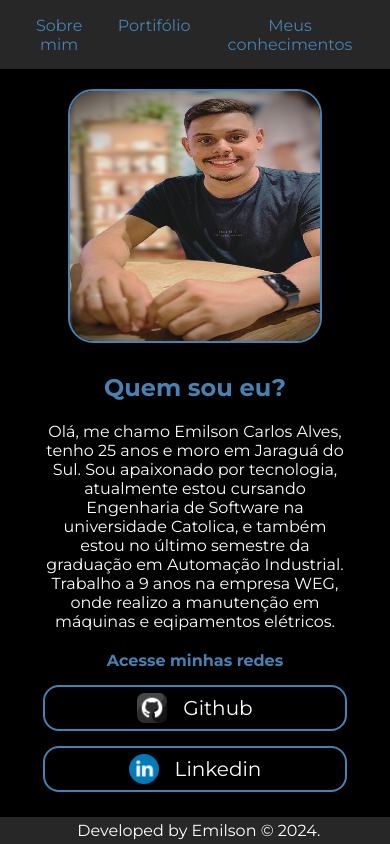
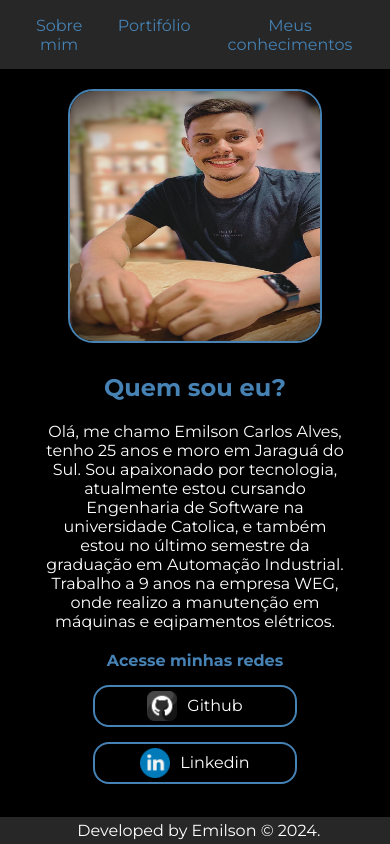
Before and after one commit to EmilsonnAlves/portifolio, a plain HTML site: page index.html in a window 390 px wide. Shown: the top 844 px of the page. Drawn offline with Linux system fonts and the light colour scheme.

Commit message:
Update style.css

```diff
--- a/styles/style.css
+++ b/styles/style.css
@@ -154,4 +154,12 @@ footer{
     .apresentacao__subtitulo__links{
         font-size: 1rem;
     }
+        .links{
+        gap: 10px;
+        width: 200px;
+        border-radius: 16px;
+        font-size: 1rem;
+        padding: 2% 0;
+    }
  }
+ }
```
